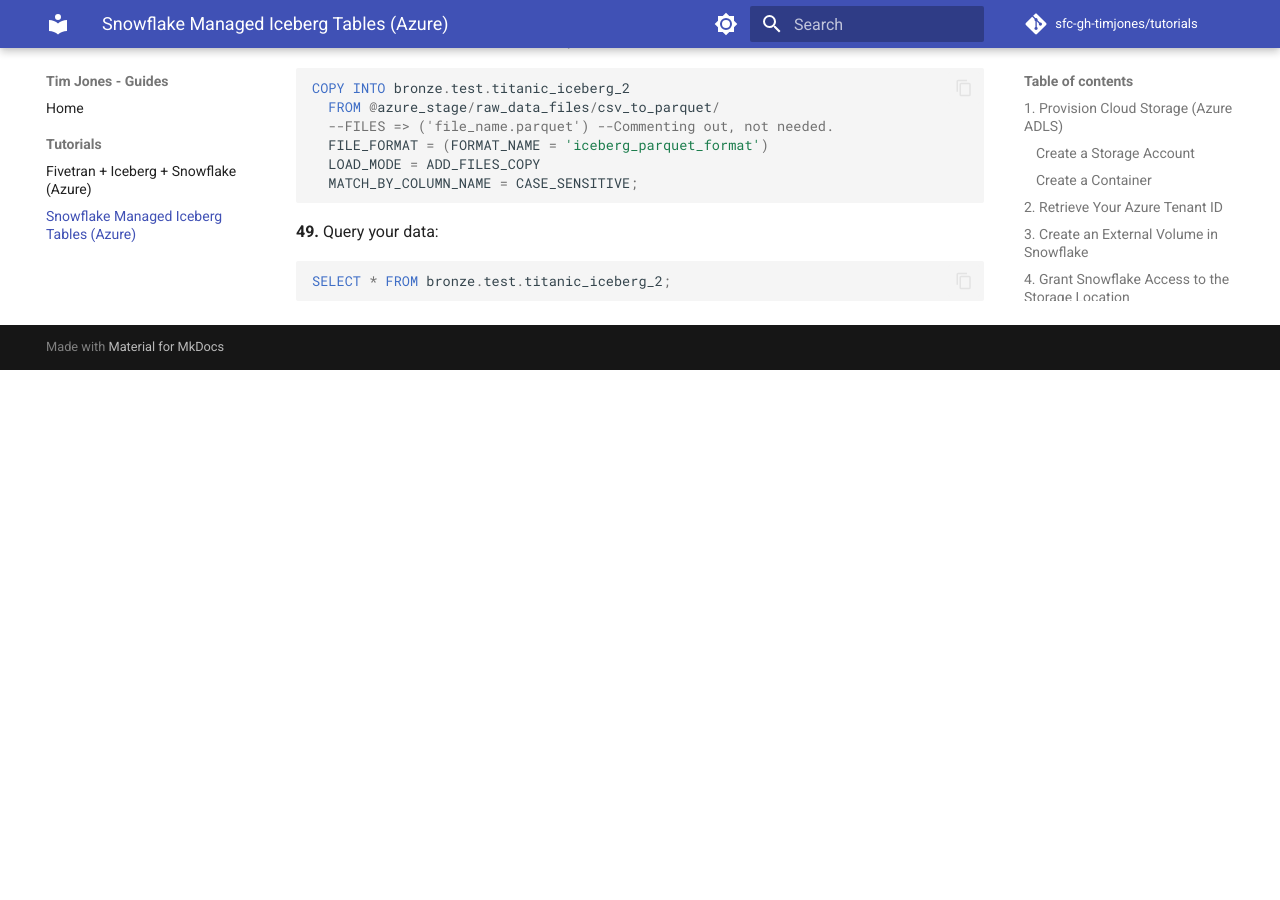
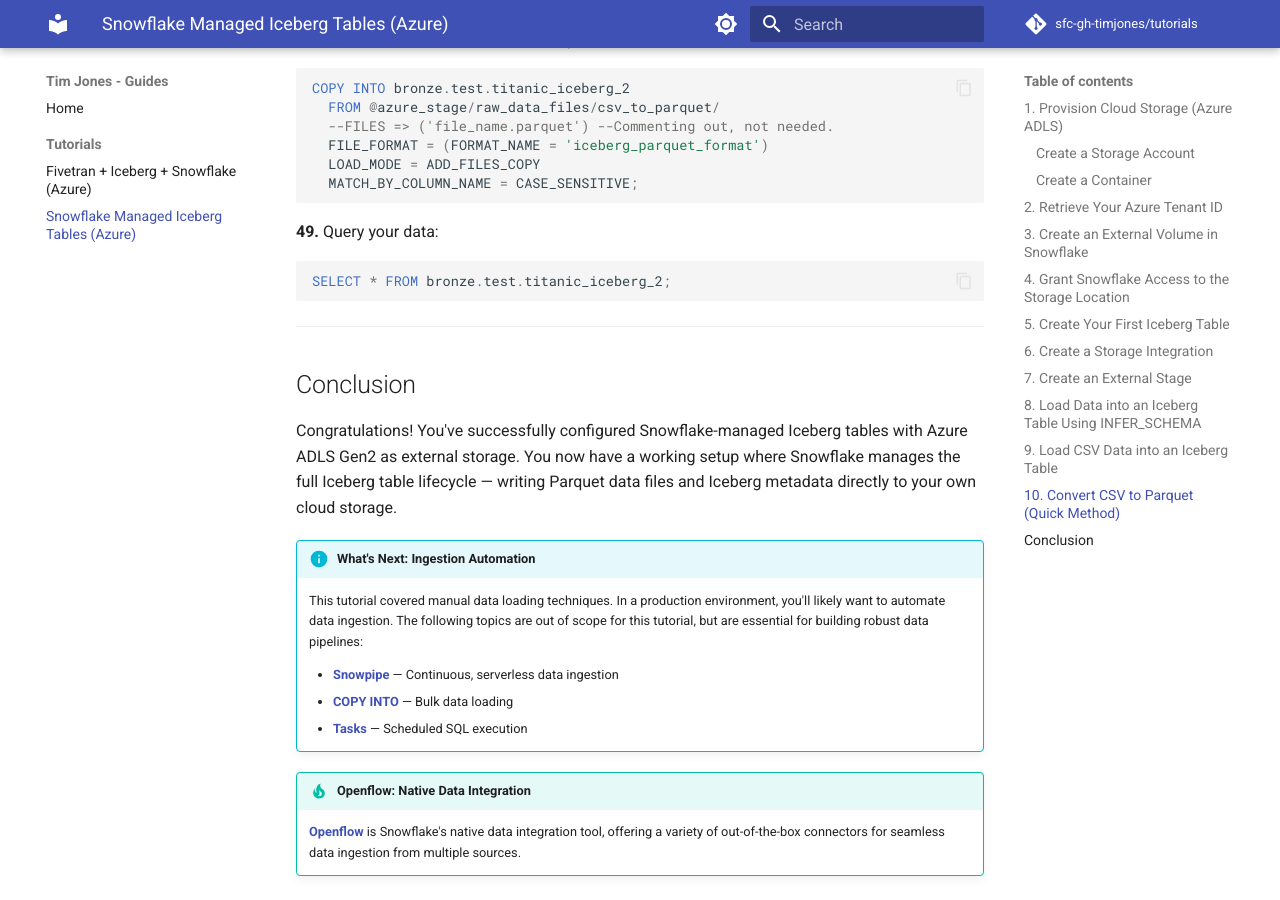
Before and after one commit to sfc-gh-timjones/tutorials, an MkDocs documentation site: the page built from docs/snowflake-managed-iceberg-azure/index.md, in a window 1280 px wide and 900 px high, scrolled down 22255 px. Built offline with MkDocs 1.6.1 and Material for MkDocs 9.7.7, drawn with Linux system fonts in a browser that asks for light colours; comment, search, counter and statistics services are not loaded; before the commit the page ends 22625 px from its top, so only the background shows below that.

Commit message:
Add conclusion section with next steps and links to Snowpipe, Tasks, and Openflow

````diff
--- a/docs/snowflake-managed-iceberg-azure/index.md
+++ b/docs/snowflake-managed-iceberg-azure/index.md
@@ -679,3 +679,19 @@
 ```sql
 SELECT * FROM bronze.test.titanic_iceberg_2;
 ```
+
+---
+
+## Conclusion
+
+Congratulations! You've successfully configured Snowflake-managed Iceberg tables with Azure ADLS Gen2 as external storage. You now have a working setup where Snowflake manages the full Iceberg table lifecycle — writing Parquet data files and Iceberg metadata directly to your own cloud storage.
+
+!!! info "What's Next: Ingestion Automation"
+    This tutorial covered manual data loading techniques. In a production environment, you'll likely want to automate data ingestion. The following topics are out of scope for this tutorial, but are essential for building robust data pipelines:
+
+    - **[Snowpipe](https://docs.snowflake.com/en/user-guide/data-load-snowpipe-intro)** — Continuous, serverless data ingestion
+    - **[COPY INTO](https://docs.snowflake.com/en/sql-reference/sql/copy-into-table)** — Bulk data loading
+    - **[Tasks](https://docs.snowflake.com/en/user-guide/tasks-intro)** — Scheduled SQL execution
+
+!!! tip "Openflow: Native Data Integration"
+    **[Openflow](https://docs.snowflake.com/en/user-guide/data-integration/openflow/about)** is Snowflake's native data integration tool, offering a variety of out-of-the-box connectors for seamless data ingestion from multiple sources.
````
